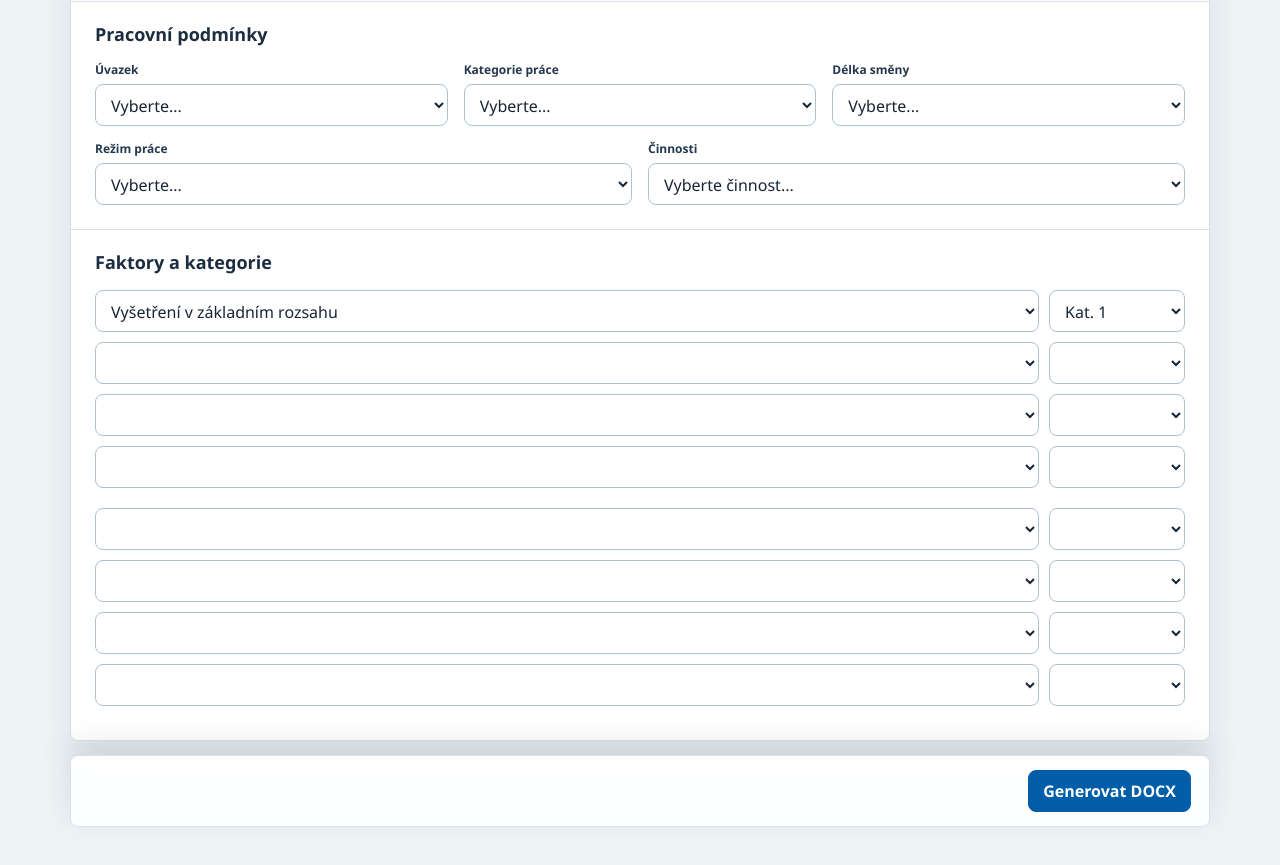
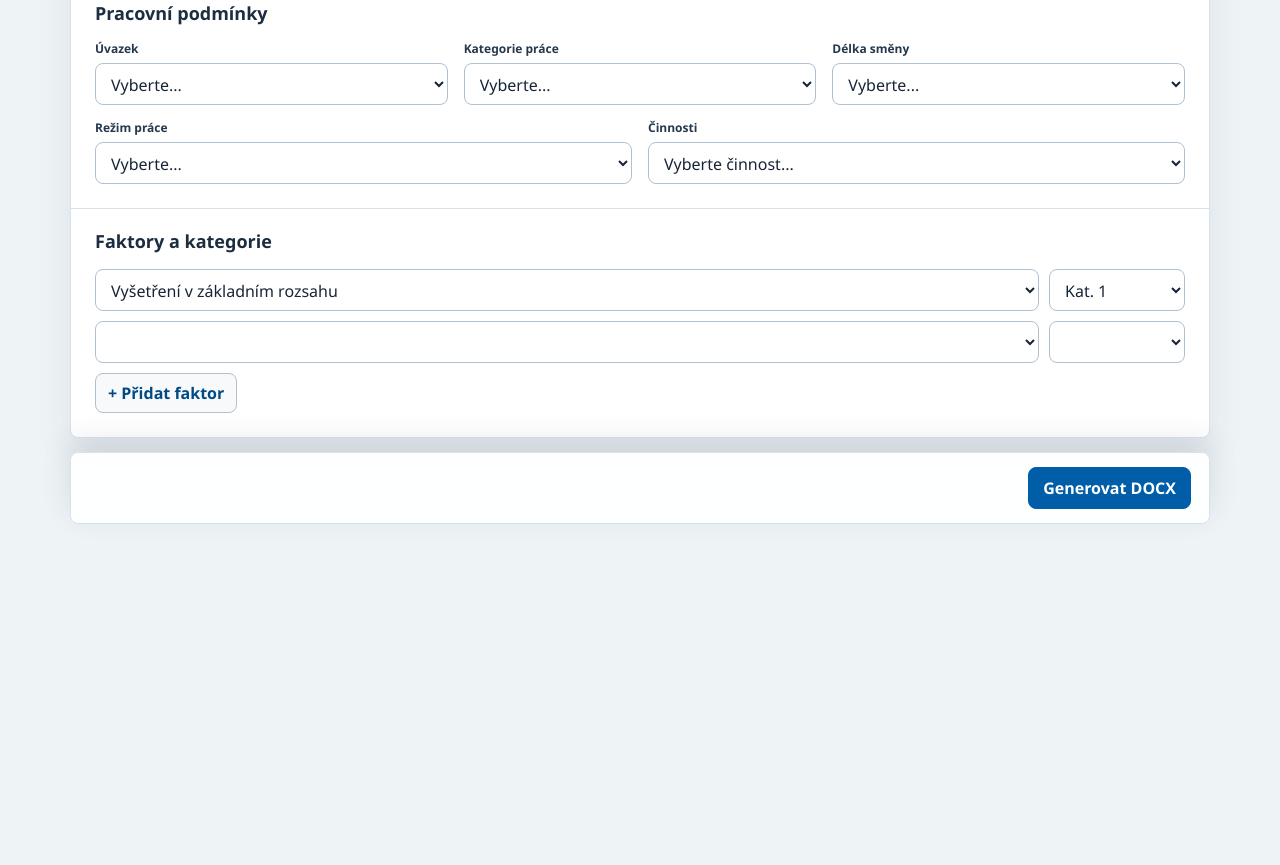
Before and after one commit to OndraDol/WebLP, a plain HTML site: page index.html in a window 1280 px wide. Shown: the part 777-1642 px from the top of the page. After the commit the page ends 1397 px from the top, so only its background shows below. Drawn offline with Linux system fonts and the light colour scheme.

Commit message:
Simplify WebLP header and factor rows

```diff
--- a/index.html
+++ b/index.html
@@ -609,22 +609,42 @@
         }
 
         .factor-grid {
-            display: grid;
-            grid-template-columns: 1fr 1fr;
             gap: 10px 16px;
+        }
+
+        .factor-list {
+            display: flex;
+            flex-direction: column;
+            gap: 10px;
         }
 
         .factor-row {
             display: grid;
             grid-template-columns: minmax(0, 1fr) 136px;
             gap: 10px;
-            margin-bottom: 10px;
         }
 
         .factor-sel,
         .cat-sel {
             min-width: 0;
             width: 100%;
+        }
+
+        .factor-actions {
+            align-items: flex-start;
+        }
+
+        .add-factor-btn {
+            min-height: 38px;
+            padding: 8px 12px;
+            border-color: var(--line-strong);
+            background: var(--surface-soft);
+        }
+
+        .add-factor-btn:disabled {
+            cursor: default;
+            opacity: .6;
+            box-shadow: none;
         }
 
         .alert-box {
@@ -703,7 +723,7 @@
                 flex-direction: column;
             }
 
-            .factor-grid {
+            .factor-row {
                 grid-template-columns: 1fr;
             }
         }
@@ -736,7 +756,6 @@
     <div class="container">
         <header class="app-header">
             <div>
-                <p class="eyebrow">HR lékařský posudek</p>
             <h1>Lékařský posudek</h1>
             </div>
             <p class="header-meta">AURES Holdings</p>
@@ -873,17 +892,11 @@
             <!-- Factors -->
             <div class="section-title">Faktory a Kategorie</div>
 
-            <!-- Left Column Factors -->
-            <div class="field half">
-                <div class="factor-container-left">
-                    <!-- Generated via JS -->
-                </div>
+            <div class="field full">
+                <div class="factor-list" id="factorList"></div>
             </div>
-            <!-- Right Column Factors -->
-            <div class="field half">
-                <div class="factor-container-right">
-                    <!-- Generated via JS -->
-                </div>
+            <div class="field full factor-actions">
+                <button class="add-factor-btn" id="addFactorBtn" type="button" onclick="addFactorRow()">+ Přidat faktor</button>
             </div>
 
             <!-- Manual Template Fallback -->
@@ -917,6 +930,9 @@
         // --- DATA ---
         const FACTOR_OPTIONS = ["", "Zátěž chladem", "Fyzická zátěž", "Pracovní poloha", "Hluk", "Vibrace", "Prach", "Chemické látky a směsi", "------------------", "Biologické činitele", "Činnosti epidemiologicky závažné", "Elektrotechnik dle vyhl č.50 / 1978 Sb.", "Neionizující záření", "Obsluha tlakových nádob a zařízení vys. napětí", "Obsluha transport. a vysokozdvižných vozíků", "Obsluha transport. vytáhů a jeřábů a vázaní břemen", "Práce v noci", "Práce ve výškách a nad volnou hloubkou", "Psychická zátěž", "Řidič v pracovněprávním vztahu do 7,5 tuny", "Řidič v pracovněprávním vztahu nad 7,5 tuny", "Vyšetření v základním rozsahu", "Zátež teplem", "Zraková zátěž"];
         const CATEGORIES = ["", "Kat. 1", "Kat. 2", "Kat. 3", "Kat. 4"];
+        const INITIAL_FACTOR_ROWS = 2;
+        const MAX_FACTOR_ROWS = 8;
+        let factorRowCount = 0;
 
         const position_descriptions = {
             "Call Centrum": "Činnost spojená s jednáním s klienty/zaměstnanci po telefonu, prací na počítači a administrativními úkony. Provoz: dvousměnný, Pracovní doba: 8 hodinové směny (pondělí - neděle) v průměru 40 hodin/týdně.",
@@ -999,31 +1015,8 @@
                 cinnostiSel.appendChild(opt);
             });
 
-            // Generate Factors HTML
-            const leftContainer = document.querySelector('.factor-container-left');
-            const rightContainer = document.querySelector('.factor-container-right');
-
-            for (let i = 0; i < 8; i++) {
-                const row = document.createElement('div');
-                row.className = 'factor-row';
-                row.style.marginBottom = '10px';
-
-                // Factor Select
-                const selF = document.createElement('select');
-                selF.className = 'factor-sel';
-                fillSelectObj(selF, FACTOR_OPTIONS);
-
-                // Category Select
-                const selC = document.createElement('select');
-                selC.className = 'cat-sel';
-                fillSelectObj(selC, CATEGORIES);
-
-                row.appendChild(selF);
-                row.appendChild(selC);
-
-                if (i < 4) leftContainer.appendChild(row);
-                else rightContainer.appendChild(row);
-            }
+            // Generate compact default factor rows
+            for (let i = 0; i < INITIAL_FACTOR_ROWS; i++) addFactorRow();
 
             // Set defaults
             const allFactors = document.querySelectorAll('.factor-sel');
@@ -1042,6 +1035,35 @@
             array.forEach(item => {
                 const opt = document.createElement('option'); opt.value = item; opt.textContent = item; selectObj.appendChild(opt);
             });
+        }
+
+        function addFactorRow() {
+            if (factorRowCount >= MAX_FACTOR_ROWS) return;
+
+            const factorList = document.getElementById('factorList');
+            const addButton = document.getElementById('addFactorBtn');
+            if (!factorList) return;
+
+            const row = document.createElement('div');
+            row.className = 'factor-row';
+
+            const selF = document.createElement('select');
+            selF.className = 'factor-sel';
+            fillSelectObj(selF, FACTOR_OPTIONS);
+
+            const selC = document.createElement('select');
+            selC.className = 'cat-sel';
+            fillSelectObj(selC, CATEGORIES);
+
+            row.appendChild(selF);
+            row.appendChild(selC);
+            factorList.appendChild(row);
+            factorRowCount += 1;
+
+            if (addButton && factorRowCount >= MAX_FACTOR_ROWS) {
+                addButton.disabled = true;
+                addButton.textContent = 'Maximum faktorů přidán';
+            }
         }
 
         // --- PDF LOGIC ---
```
Also changed, not shown: tests/weblp-regression.test.mjs (+8 -0 lines).
